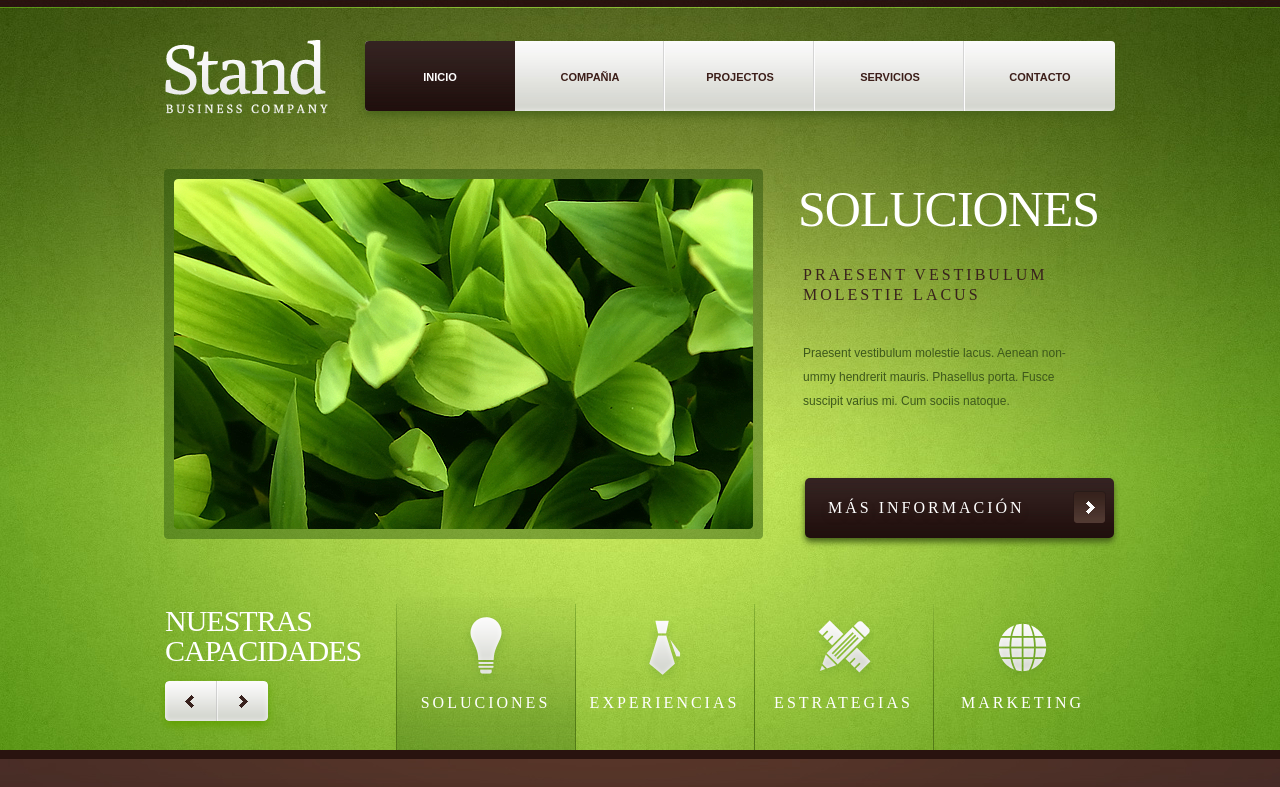
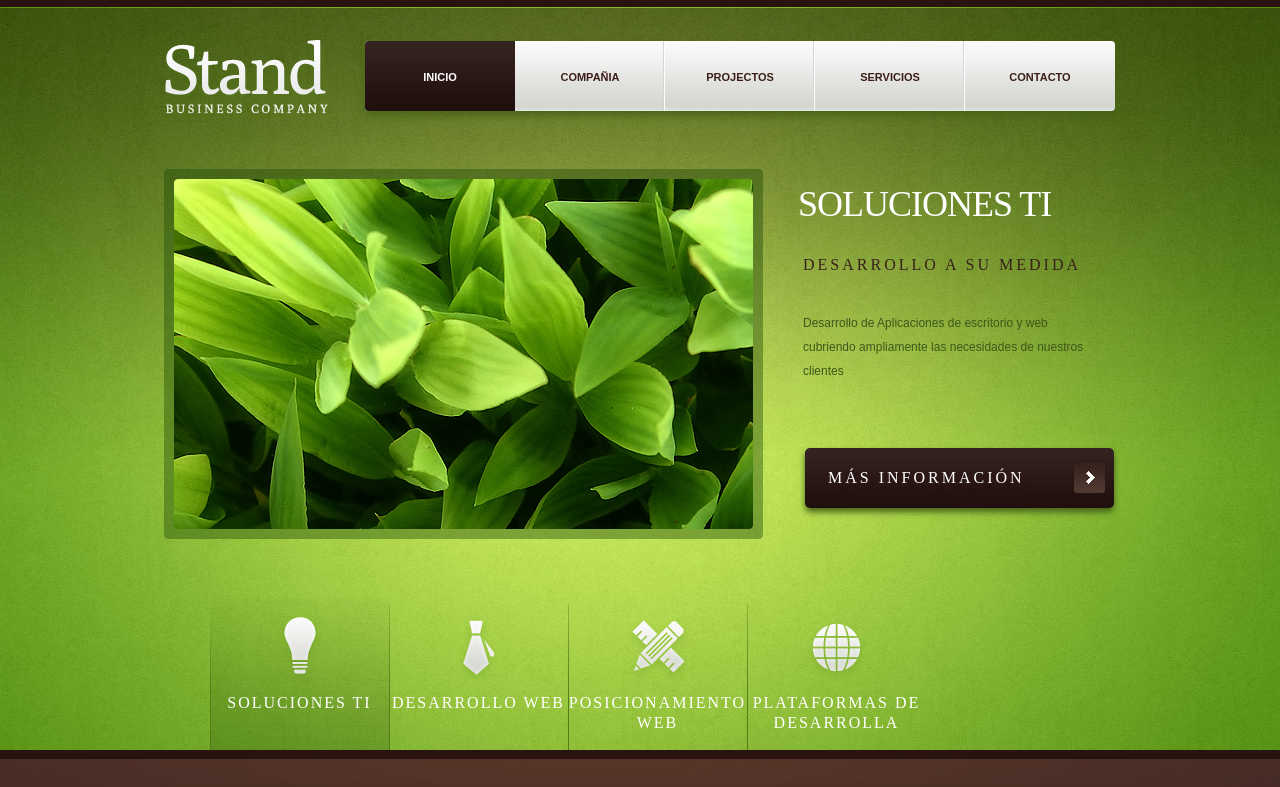
Before and after one commit to caoyarzom/empresaZ, a plain HTML site: page index.html in a window 1280 px wide. Shown: the top 787 px of the page. Drawn offline with Linux system fonts and the light colour scheme; a web font is replaced by a local one.

Commit message:
Update Index
Se actualiza el slide del Index - Informacion

```diff
--- a/css/tms.css
+++ b/css/tms.css
@@ -4,7 +4,7 @@
 #slider .slider .pic{position:relative;margin:10px;}
 
 #slider .banner {width:311px;height:369px;left: 639px;top:10px;position:absolute;color:#3d581b;font:12px/24px Arial, Helvetica, sans-serif;}
-#slider .banner .title{font-size: 50px; line-height: 60px; color: #fff;text-transform:uppercase;letter-spacing:-1px;margin: 0 0 26px -5px;}
+#slider .banner .title{font-size: 36px; line-height: 50px; color: #fff;text-transform:uppercase;letter-spacing:-1px;margin: 0 0 26px -5px;}
 #slider .banner .title2{font-size: 16px; line-height: 20px; color: #38211d;text-transform:uppercase;letter-spacing:3px;margin: 0 0 36px 0;}
 #slider .banner .text{padding: 0 20px 0 0;}
 #slider .banner .more{box-shadow: 0px 4px 6px #476319;position:relative;display:block;padding: 20px 0 20px 23px;width:286px;letter-spacing:3px;margin:65px 10px 14px 2px;font-size: 16px; line-height: 20px; color: #fff;text-shadow: 0 4px 10px rgba(85,41,33, 0.26);text-transform:uppercase; background: url(../images/more1.jpg) repeat-x #1f0f0d;border-radius:5px;}
@@ -15,7 +15,7 @@
 .img-pags{position:relative;width:960px;float:left;padding: 28px 0 0 0px;margin-left:50px;}
 .img-pags li:after, .img-pags li:first-child:before{display:block;position: absolute;right:-1px;bottom:0;width:1px;height:146px;background: url(../images/pags_li.jpg) no-repeat;content:"";}
 .img-pags li:first-child:before{left:0;}
-#pages .img-pags li a{text-transform:uppercase;font-size: 16px;letter-spacing:3px;line-height: 20px; color: #fff;text-align:center;height:134px;display:block;padding: 19px 0 0;}
+#pages .img-pags li a{text-transform:uppercase;font-size: 16px;letter-spacing:2px;line-height: 20px; color: #fff;text-align:center;height:134px;display:block;padding: 19px 0 0;}
 .img-pags li a img{margin-bottom:12px;}
 .img-pags li{float:left;width:179px;position:relative;background: url(../images/pags_li_h.png) 0 250px repeat-x;}
 .img-pags li:hover, .img-pags li.current{background-position:0 0;}
--- a/index.html
+++ b/index.html
@@ -65,93 +65,58 @@
             <li>
                <img src="images/slide1.png" alt="" />
                <div class="banner">
-                  <div class="title">Soluciones</div>
-                  <div class="title2">Praesent vestibulum <br>molestie lacus</div>
-                  <div class="text">Praesent vestibulum molestie lacus. Aenean non- ummy hendrerit mauris. Phasellus porta. Fusce suscipit varius mi. Cum sociis natoque.</div>
+                  <div class="title">Soluciones TI</div>
+                  <div class="title2">Desarrollo a su Medida </div>
+                  <div class="text">Desarrollo de Aplicaciones de escritorio y web
+                  cubriendo ampliamente las necesidades de nuestros clientes </div>
                   <a href="more.html" class="more">Más Información</a>
                </div>
             </li>
             <li>
                <img src="images/slide2.png" alt="" />
                <div class="banner">
-                  <div class="title">Experiencias</div>
-                  <div class="title2">Hola Mundo :)</div>
-                  <div class="text">Molestie lacus. Aenean non- ummy hendrerit mauris. Phasellus porta. Fusce suscipit varius mi. Cum sociis natoque.</div>
+                  <div class="title">Desarrollo Web</div>
+                  <div class="title2">Desarrollamos su imagen digital</div>
+                  <div class="text">Desarrollamos su sitio web de acuedo a los estandares y tecnologias de vanguardia</div>
                   <a href="more.html" class="more">Más Información</a>
                </div>
             </li>
             <li>
                <img src="images/slide3.png" alt="" />
                <div class="banner">
-                  <div class="title">Estrategias</div>
-                  <div class="title2">Vestibulum <br>molestie lacus</div>
-                  <div class="text">Praesent vestibulum mol Aenean non- ummy hendrerit mauris. Phasellusrta. Fusce suscipit varius mi. Cum sociis natoque.</div>
+                  <div class="title">Posicionamiento Web</div>
+                  <div class="title2">Generamos presencia en Google</div>
+                  <div class="text"> Logramos y aumentamos la presencia de su empresa en los buscadores más populares.</div>
                   <a href="more.html" class="more">Más Información</a>
                </div>
             </li>
             <li>
                <img src="images/slide4.png" alt="" />
                <div class="banner">
-                  <div class="title">Marketing</div>
-                  <div class="title2">Molestie lacus <br>praesent vestibulum </div>
-                  <div class="text">Praesent vestibulum molestie lacus. Aenean non- ummy hendrerit mauris. Phasellus porta. Fusce suscipus mi. Cum sociis natoque.</div>
+                  <div class="title">Plataformas de Desarrollo</div>
+                  <div class="title2">Plataformas de vanguardia</div>
+                  <div class="text">Nuestras plataformas de desarrollo son Open  Source, con una gran comunidad de soporte
+                  y que estan presente en una gran cantidad de dispotivos.</div>
                   <a href="more.html" class="more">Más Información</a>
                </div>
             </li>
             <li>
-               <img src="images/slide1.png" alt="" />
-               <div class="banner">
-                  <div class="title">Soluciones</div>
-                  <div class="title2">Praesent vestibulum <br>molestie lacus</div>
-                  <div class="text">Praesent vestibulum molestie lacus. Aenean non- ummy hendrerit mauris. Phasellus porta. Fusce suscipit varius mi. Cum sociis natoque.</div>
-                  <a href="more.html" class="more">Más Información</a>
-               </div>
+
             </li>
-            <li>
-               <img src="images/slide2.png" alt="" />
-               <div class="banner">
-                  <div class="title">Experiencias</div>
-                  <div class="title2">Vestibulum praesent<br>molestie lacus</div>
-                  <div class="text">Molestie lacus. Aenean non- ummy hendrerit mauris. Phasellus porta. Fusce suscipit varius mi. Cum sociis natoque.</div>
-                  <a href="more.html" class="more">Más Información</a>
-               </div>
-            </li>
-            <li>
-               <img src="images/slide3.png" alt="" />
-               <div class="banner">
-                  <div class="title">Estrategias</div>
-                  <div class="title2">Vestibulum <br>molestie lacus</div>
-                  <div class="text">Praesent vestibulum mol Aenean non- ummy hendrerit mauris. Phasellusrta. Fusce suscipit varius mi. Cum sociis natoque.</div>
-                  <a href="more.html" class="more">Más Información</a>
-               </div>
-            </li>
-            <li>
-               <img src="images/slide4.png" alt="" />
-               <div class="banner">
-                  <div class="title">Marketing</div>
-                  <div class="title2">Molestie lacus <br>praesent vestibulum </div>
-                  <div class="text">Praesent vestibulum molestie lacus. Aenean non- ummy hendrerit mauris. Phasellus porta. Fusce suscipus mi. Cum sociis natoque.</div>
-                  <a href="more.html" class="more">Más Información</a>
-               </div>
-            </li>
-          </ul>
+           </ul>
         </div>
         <div class="pags_box">
-         <div class="slider_buttons">
+         <!--<div class="slider_buttons">
             <div class="capabil poly">Nuestras <span>Capacidades</span></div>
             <div class="buttons"><a href="#" class="btn prev" data-type="prevPage"></a><a href="#" class="btn next" data-type="nextPage"></a></div>
-         </div>
+         </div>-->
          <div class="img-pags">
             <ul>
-               <li><a href="#"><img src="images/icon1.png" alt="" /><br>Soluciones</a></li>
-               <li><a href="#"><img src="images/icon2.png" alt="" /><br>Experiencias</a></li>
-               <li><a href="#"><img src="images/icon3.png" alt="" /><br>Estrategias</a></li>
-               <li><a href="#"><img src="images/icon4.png" alt="" /><br>Marketing</a></li>
-               <li><a href="#"><img src="images/icon1.png" alt="" /><br>Soluciones</a></li>
-               <li><a href="#"><img src="images/icon2.png" alt="" /><br>Experiencias</a></li>
-               <li><a href="#"><img src="images/icon3.png" alt="" /><br>Estrategias</a></li>
-               <li><a href="#"><img src="images/icon4.png" alt="" /><br>Marketing</a></li>
-            </ul>
+               <li><a href="#"><img src="images/icon1.png" alt="" /><br>Soluciones TI</a></li>
+               <li><a href="#"><img src="images/icon2.png" alt="" /><br>Desarrollo Web</a></li>
+               <li><a href="#"><img src="images/icon3.png" alt="" /><br>Posicionamiento Web</a></li>
+               <li><a href="#"><img src="images/icon4.png" alt="" /><br>Plataformas de Desarrolla</a></li>
+          </ul>
          </div>
         </div>
       </div>
```
